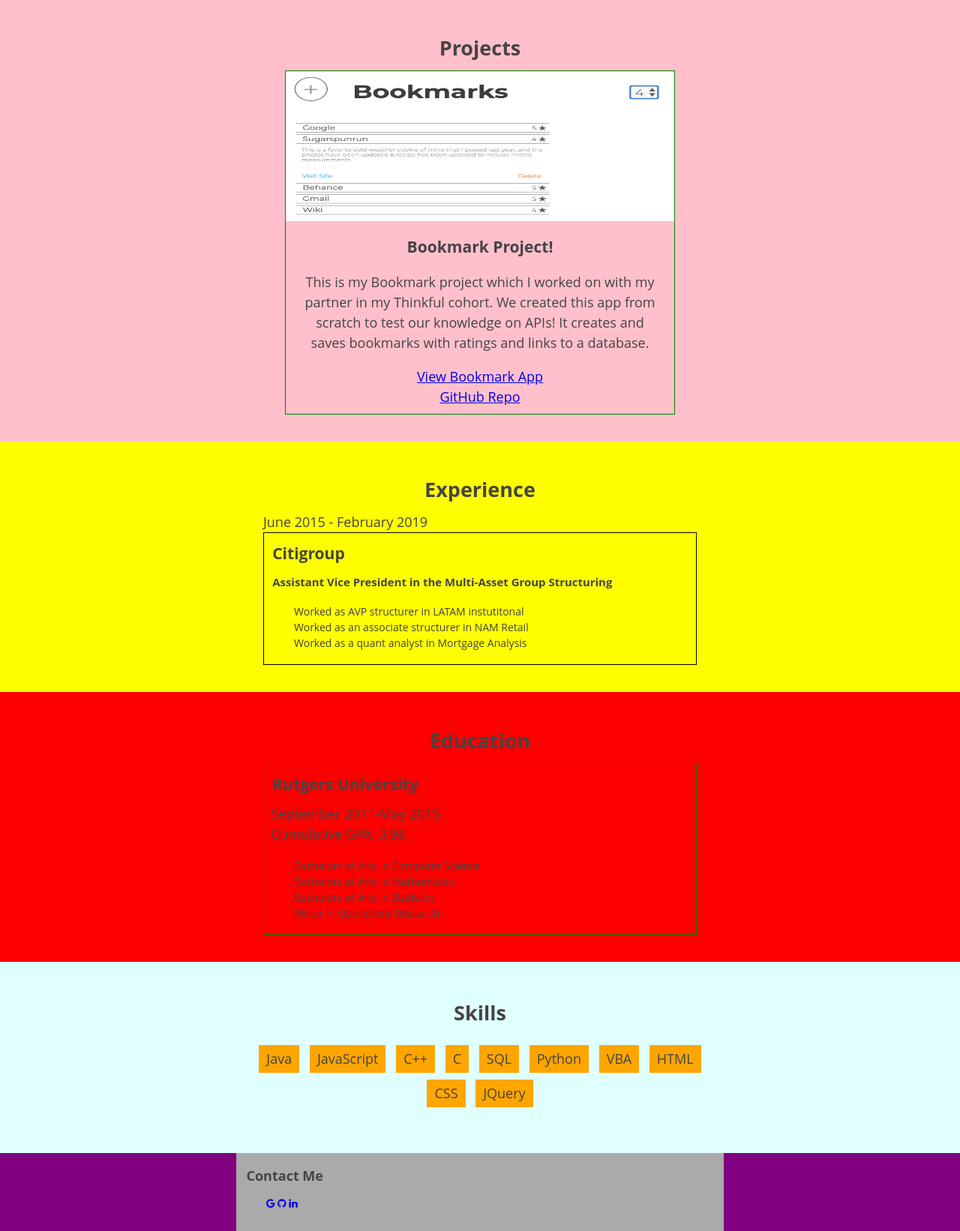
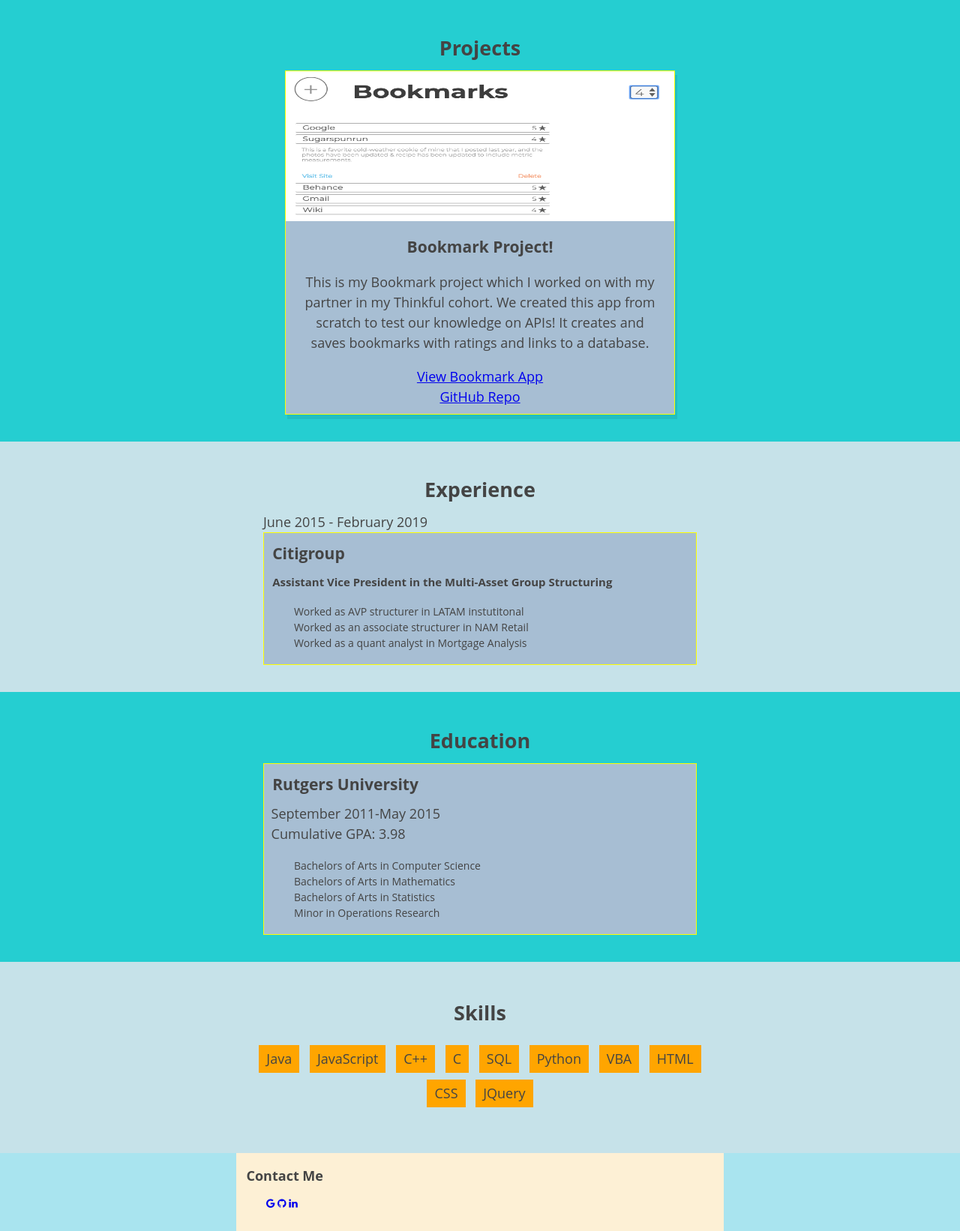
Before and after one commit to thinkful-ei-bee/alex-portfolio, a plain HTML site: page index.html in a window 1280 px wide. Shown: the part 1026-2668 px from the top of the page at 75% size. Drawn offline with nearby package versions, Linux system fonts and the light colour scheme.

Commit message:
first test with color

```diff
--- a/styles/index.css
+++ b/styles/index.css
@@ -15,7 +15,7 @@
     nav,
     footer {
         padding: 1% 0;
-        background-color: #aaa;
+        background-color: #FDF0D5;
     }
 
     nav {
@@ -37,7 +37,7 @@
     }
 
     .heroBackground {
-        background-color: purple;
+        background-color: #A9E4EF
     }
 
     .button {
@@ -64,7 +64,7 @@
     }
 
     .aboutMeBackground {
-        background-color: green;
+        background-color: #C6E2E9;
     }
 
     #about-me-section p {
@@ -90,6 +90,30 @@
 
     .project-card h3 {
         text-align: center;
+    }
+
+    #projects img {
+        width: 100%;
+        max-width: 600px;
+    }
+
+    .project-card {
+        text-align: center;
+        border: 1px solid yellow;
+        margin-left: 10%;
+        margin-right: 10%;
+        padding-bottom: .5em;
+        background-color: #A7BED3;
+        box-shadow: 3px 6px rgba(0, 0, 0, 0.08);
+    }
+
+    .project-card p {
+        padding-left: 1em;
+        padding-right: 1em;
+    }
+
+    .projectBackground {
+        background-color: #25CED1
     }
 
     h4 {
@@ -120,16 +144,34 @@
 
     .education-card {
         text-align: left;
-        border: 1px solid green;
+        border: 1px solid yellow;
+        background-color: #A7BED3
+    }
+
+    .education-card li {
+        font-size: 14px;
+    }
+
+    .educationBackground {
+        background-color: #25CED1;
     }
 
     #experience-timeline {
         padding: 2em;
     }
 
+    #experience-timeline li {
+        font-size: 14px;
+    }
+
+    .experienceBackground {
+        background-color: #C6E2E9;
+    }
+
     #job-card {
-        border: 1px solid black;
+        border: 1px solid yellow;
         text-align: left;
+        background-color: #A7BED3
     }
 
     span {
@@ -157,23 +199,7 @@
     }
 
     .footerBackground {
-        background-color: purple;
-    }
-
-    #experience-timeline li {
-        font-size: 14px;
-    }
-
-    .experienceBackground {
-        background-color: yellow;
-    }
-
-    .education-card li {
-        font-size: 14px;
-    }
-
-    .educationBackground {
-        background-color: red;
+        background-color: #A9E4EF;
     }
 
     #skills ul {
@@ -188,34 +214,12 @@
     }
 
     .skillsBackground {
-        background-color: lightcyan;
+        background-color: #C6E2E9;
     }
 
     img {
         width: 35%;
         max-width: 250px;
-    }
-
-    #projects img {
-        width: 100%;
-        max-width: 600px;
-    }
-
-    .project-card {
-        text-align: center;
-        border: 1px solid green;
-        margin-left: 10%;
-        margin-right: 10%;
-        padding-bottom: .5em;
-    }
-
-    .project-card p {
-        padding-left: 1em;
-        padding-right: 1em;
-    }
-
-    .projectBackground {
-        background-color: pink;
     }
 
     .top-nav-menu a:hover {
```
